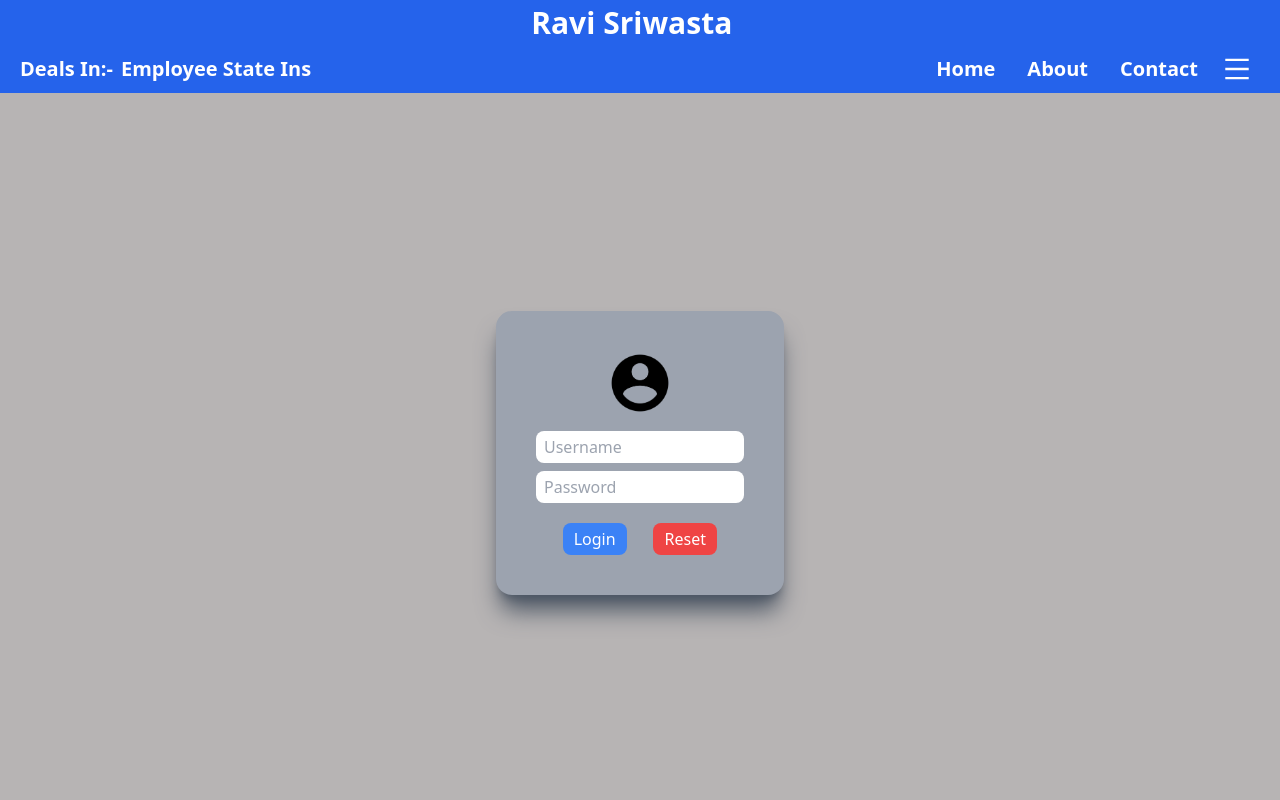
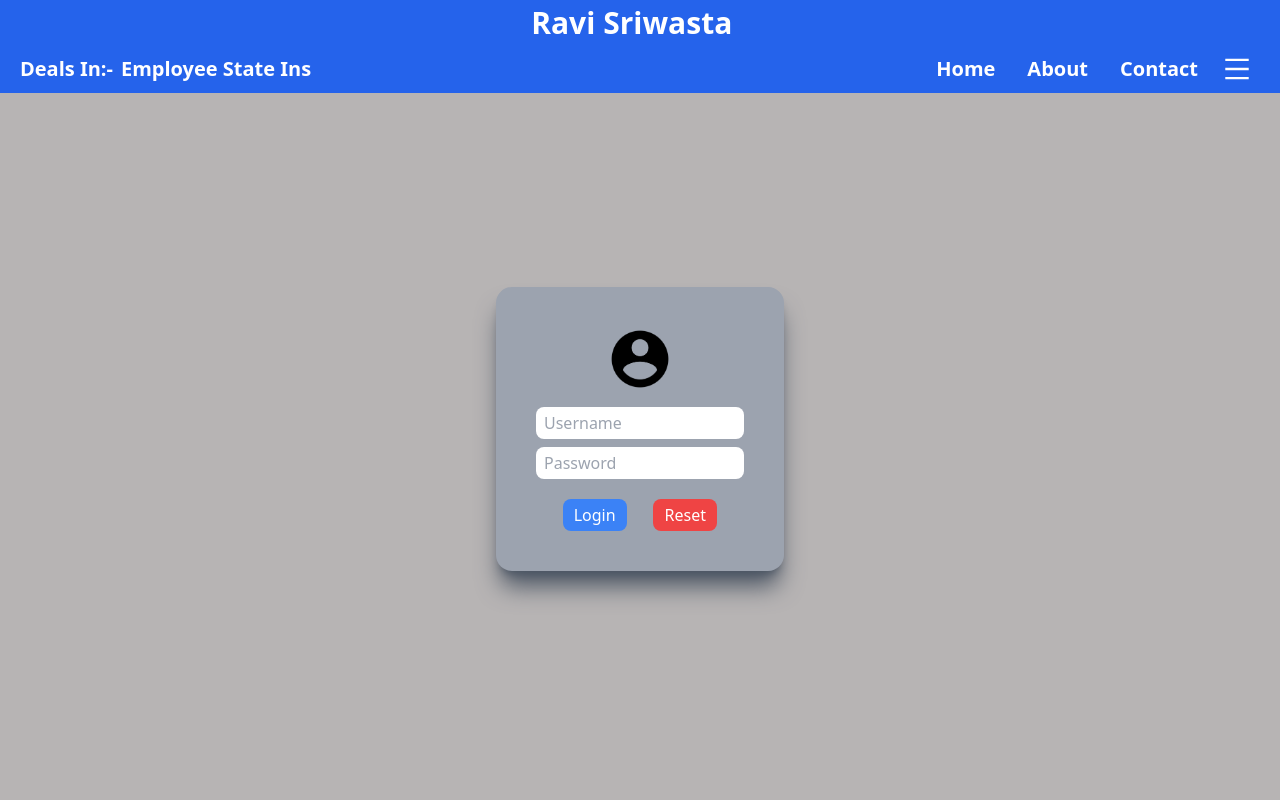
Before and after one commit to Arpan-9911/Rss, a React (Vite) app: page /login in a window 1280 px wide. Shown: the top 800 px of the page. Built offline with nearby package versions, Linux system fonts and the light colour scheme.

Commit message:
Login page Margins

```diff
--- a/src/Components/Login/Login.jsx
+++ b/src/Components/Login/Login.jsx
@@ -18,7 +18,7 @@ const Login = () => {
   return (
     <div className="w-screen h-screen flex items-center justify-center">
       <div>
-        <form className="flex bg-gray-400 shadow-xl shadow-gray-600 -mt-20 p-10 flex-col items-center w-fit justify-center rounded-2xl" onLoad={"reset"}>
+        <form className="flex bg-gray-400 shadow-xl shadow-gray-600 -mt-32 p-10 flex-col items-center w-fit justify-center rounded-2xl" onLoad={"reset"}>
           <img src={profile} alt="Login" className="w-16 h-16 mb-4 text-white" />
           <input type="text" name="username" id="username" required placeholder="Username" className="w-52 text-black outline-none rounded-lg px-2 py-1 mb-2" />
           <input type="password" name="password" id="password" required placeholder="Password" className="w-52 text-black outline-none h-8 rounded-lg px-2 py-1 mb-5" />
```
